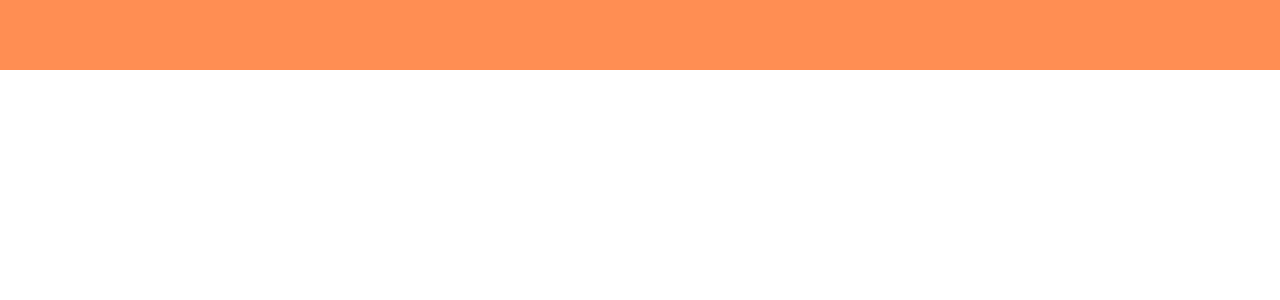
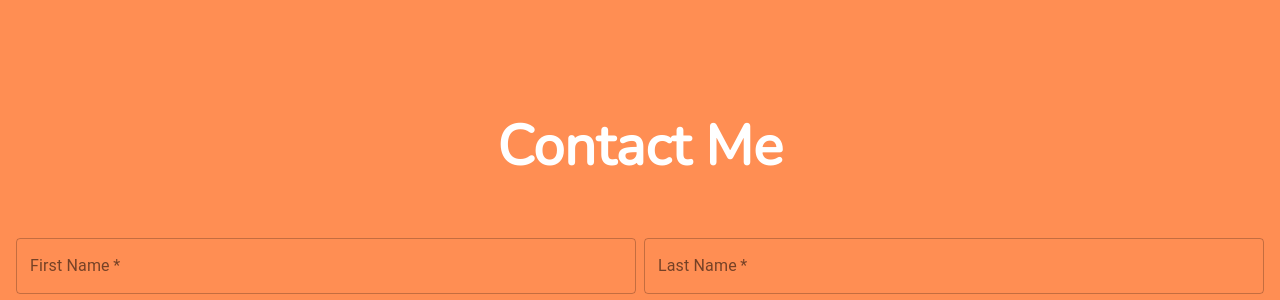
Before and after one commit to jasonz23/website, a React (Create React App) app: page / in a window 1280 px wide. Shown: the part 2490-2790 px from the top of the page. Before the commit the page ends 2560 px from the top, so only its background shows below. Built offline with nearby package versions, Linux system fonts and the light colour scheme.

Commit message:
import contact form page

```diff
--- a/src/App.js
+++ b/src/App.js
@@ -3,12 +3,14 @@ import './App.css';
 import Header from "./Pages/Header"
 import AboutMe  from "./Pages/AboutMe"
 import Project from "./Pages/Projects"
+import ContactForm from './Pages/ContactForm';
 function App() {
   return (
     <div>
       <Header />
       <AboutMe />
       <Project />
+      <ContactForm />
     </div>
   );
 }
```
